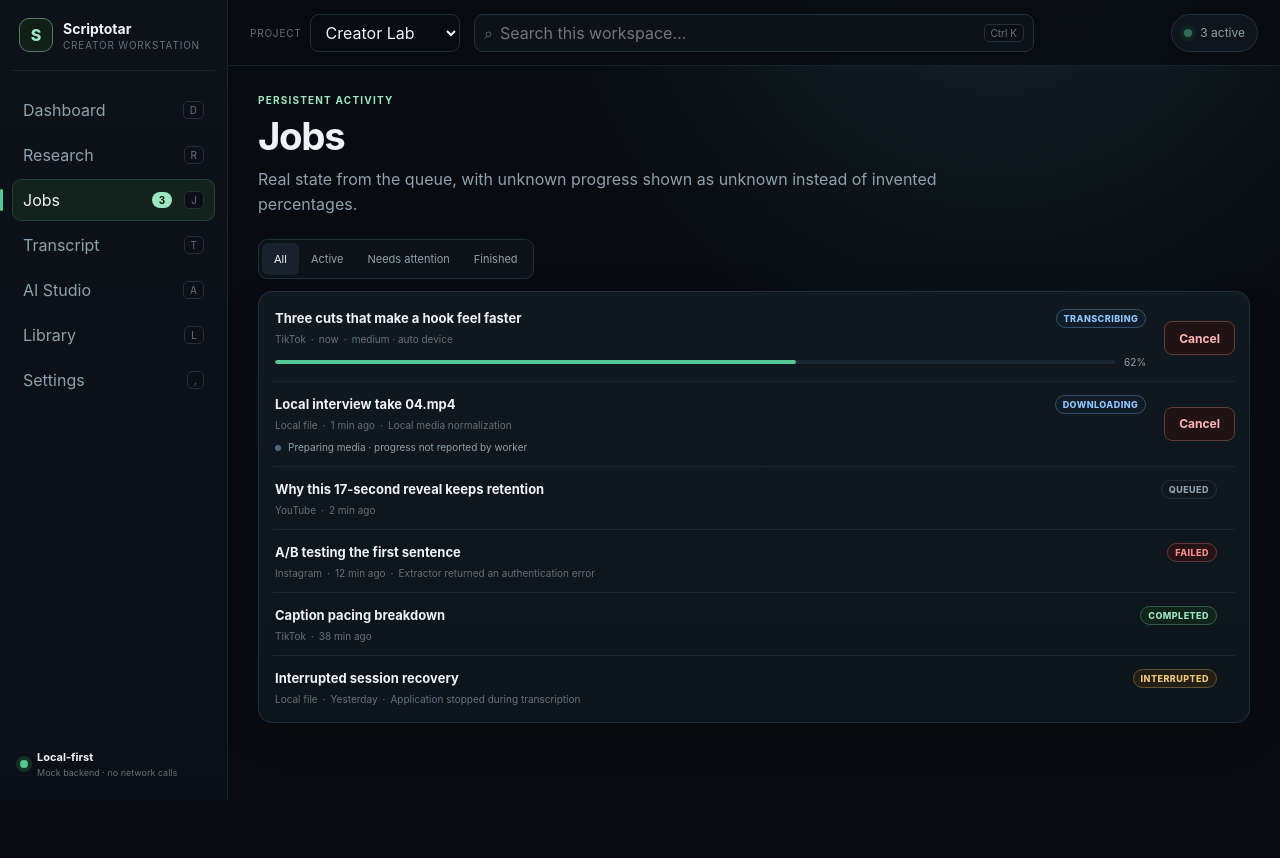
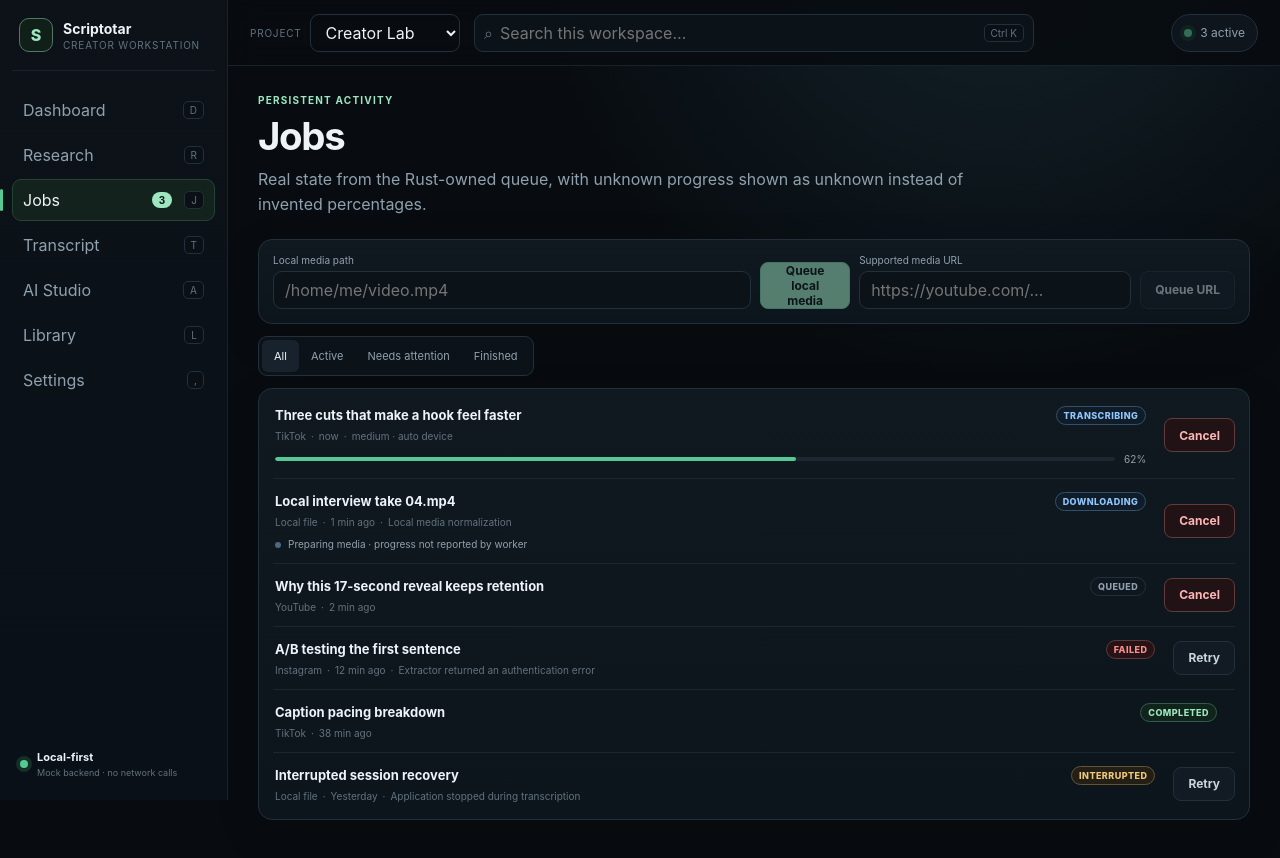
Before and after one commit to MousaXD/scriptotar, a Svelte app in the folder apps/desktop-ui/: page / in a window 1280 px wide. Both pictures are taken after a click on the button "Open jobs". Shown: the top 858 px of the page. Before the commit the page ends 800 px from the top, so only its background shows below. Built offline with nearby package versions, Linux system fonts and the light colour scheme.

Commit message:
feat(integration): connect Svelte UI to Tauri API

```diff
--- a/apps/desktop-ui/src/App.svelte
+++ b/apps/desktop-ui/src/App.svelte
@@ -23,18 +23,41 @@
   $: activeProject = data?.projects.find((project) => project.id === data?.activeProjectId) || data?.projects[0];
   $: activeJobs = data?.jobs.filter((job) => activeStates.has(job.state)).length || 0;
 
-  async function load() {
-    loading = true;
+  async function load(showLoading = true) {
+    if (showLoading) loading = true;
     error = '';
     try { data = await api.bootstrap(); }
     catch (cause) { error = cause instanceof Error ? cause.message : 'Unable to load the desktop workspace.'; }
-    finally { loading = false; }
+    finally { if (showLoading) loading = false; }
   }
 
+  async function refresh() { await load(false); }
+
   async function selectProject(id: string) {
+    await api.selectProject(id);
+    await refresh();
+  }
+
+  async function enqueueLocal(path: string) {
     if (!data) return;
-    await api.selectProject(id);
-    data = { ...data, activeProjectId: id };
+    await api.enqueueLocalMedia(data.activeProjectId, path);
+    await refresh();
+  }
+
+  async function enqueueUrl(url: string) {
+    if (!data) return;
+    await api.enqueueUrl(data.activeProjectId, url);
+    await refresh();
+  }
+
+  async function cancelJob(id: string) {
+    await api.cancelJob(id);
+    await refresh();
+  }
+
+  async function retryJob(id: string) {
+    await api.retryJob(id);
+    await refresh();
   }
 
   function keyNav(event: KeyboardEvent) {
@@ -45,22 +68,28 @@
     if (shortcuts[event.key.toLowerCase()]) activeView = shortcuts[event.key.toLowerCase()];
   }
 
-  onMount(load);
+  onMount(() => {
+    void load();
+    const poll = window.setInterval(() => {
+      if (data?.jobs.some((job) => activeStates.has(job.state))) void refresh();
+    }, 750);
+    return () => window.clearInterval(poll);
+  });
 </script>
 <svelte:window on:keydown={keyNav} />
 
 {#if loading}
   <div class="boot-screen" aria-busy="true"><div class="boot-mark">S</div><div><strong>Opening Scriptotar</strong><span>Loading your local workspace…</span></div></div>
 {:else if error}
-  <div class="boot-screen error-boot"><ErrorState title="Could not open Scriptotar" message={error} onRetry={load} /></div>
+  <div class="boot-screen error-boot"><ErrorState title="Could not open Scriptotar" message={error} onRetry={() => load()} /></div>
 {:else if data && activeProject}
   <AppShell {activeView} activeProjectId={data.activeProjectId} projects={data.projects} {activeJobs} bind:globalSearch onNavigate={(view) => activeView = view} onProjectChange={selectProject}>
     {#if activeView === 'dashboard'}
       <DashboardView project={activeProject} creators={data.creators} jobs={data.jobs} transcripts={data.transcripts} aiRuns={data.aiRuns} onNavigate={(view) => activeView = view} />
     {:else if activeView === 'research'}
-      <ResearchView items={data.research} onQueue={(ids) => api.queueResearch(ids)} onScan={(profileUrl, limit) => api.scanCreator({ profileUrl, limit })} />
+      <ResearchView items={data.research} onQueue={async (ids) => { await api.queueResearch(ids); await refresh(); }} onScan={async (profileUrl, limit) => { await api.scanCreator({ profileUrl, limit }); await refresh(); }} />
     {:else if activeView === 'jobs'}
-      <JobsView jobs={data.jobs} onCancel={(jobId) => api.cancelJob(jobId)} />
+      <JobsView jobs={data.jobs} onCancel={cancelJob} onRetry={retryJob} onEnqueueLocal={enqueueLocal} onEnqueueUrl={enqueueUrl} />
     {:else if activeView === 'transcript'}
       <TranscriptView transcripts={data.transcripts} />
     {:else if activeView === 'ai'}
--- a/apps/desktop-ui/src/api/client.ts
+++ b/apps/desktop-ui/src/api/client.ts
@@ -23,6 +23,10 @@ export interface AiPromptInput {
 export interface ScriptotarApi {
   bootstrap(): Promise<BootstrapData>;
   selectProject(projectId: string): Promise<void>;
+  createProject(name: string): Promise<void>;
+  enqueueLocalMedia(projectId: string, path: string): Promise<void>;
+  enqueueUrl(projectId: string, url: string): Promise<void>;
+  retryJob(jobId: string): Promise<void>;
   scanCreator(query: ResearchQuery): Promise<void>;
   queueResearch(ids: string[]): Promise<void>;
   cancelJob(jobId: string): Promise<void>;
--- a/apps/desktop-ui/src/api/mockClient.ts
+++ b/apps/desktop-ui/src/api/mockClient.ts
@@ -63,6 +63,10 @@ export function createMockClient(overrides?: Partial<ScriptotarApi>): Scriptotar
   const client: ScriptotarApi = {
     async bootstrap() { return { ...structuredClone(mockBootstrap), activeProjectId: active }; },
     async selectProject(projectId: string) { active = projectId; },
+    async createProject(_name: string) {},
+    async enqueueLocalMedia(_projectId: string, _path: string) {},
+    async enqueueUrl(_projectId: string, _url: string) {},
+    async retryJob(_jobId: string) {},
     async scanCreator(_query: ResearchQuery) {},
     async queueResearch(_ids: string[]) {},
     async cancelJob(_jobId: string) {},
--- a/apps/desktop-ui/src/api/tauriClient.ts
+++ b/apps/desktop-ui/src/api/tauriClient.ts
@@ -7,6 +7,10 @@ export function createTauriClient(invoke: TauriInvoke): ScriptotarApi {
   return {
     bootstrap: () => invoke<BootstrapData>('bootstrap_app'),
     selectProject: (projectId) => invoke<void>('select_project', { projectId }),
+    createProject: (name) => invoke<void>('create_project', { name }),
+    enqueueLocalMedia: (projectId, path) => invoke<void>('enqueue_local_media', { projectId, path }),
+    enqueueUrl: (projectId, url) => invoke<void>('enqueue_url', { projectId, url }),
+    retryJob: (jobId) => invoke<void>('retry_job', { jobId }),
     scanCreator: (query: ResearchQuery) => invoke<void>('scan_creator', { query }),
     queueResearch: (ids) => invoke<void>('queue_research', { ids }),
     cancelJob: (jobId) => invoke<void>('cancel_job', { jobId }),
--- a/apps/desktop-ui/src/main.ts
+++ b/apps/desktop-ui/src/main.ts
@@ -1,6 +1,18 @@
 import { mount } from 'svelte';
 import App from './App.svelte';
+import { createTauriClient, setApi } from './api';
 import './app.css';
+
+type GlobalTauri = {
+  core?: {
+    invoke?: <T>(command: string, args?: Record<string, unknown>) => Promise<T>;
+  };
+};
+
+const globalTauri = (window as Window & { __TAURI__?: GlobalTauri }).__TAURI__;
+if (globalTauri?.core?.invoke) {
+  setApi(createTauriClient(globalTauri.core.invoke));
+}
 
 mount(App, {
   target: document.getElementById('app')!
--- a/apps/desktop-ui/src/views/JobsView.svelte
+++ b/apps/desktop-ui/src/views/JobsView.svelte
@@ -3,17 +3,45 @@
   import JobRow from '../components/JobRow.svelte';
   export let jobs: Job[];
   export let onCancel: (jobId: string) => Promise<void> | void;
+  export let onRetry: (jobId: string) => Promise<void> | void;
+  export let onEnqueueLocal: (path: string) => Promise<void> | void;
+  export let onEnqueueUrl: (url: string) => Promise<void> | void;
   let filter: 'all' | 'active' | 'attention' | 'done' = 'all';
+  let localPath = '';
+  let sourceUrl = '';
+  let actionError = '';
+  let busy = false;
   const filters: { id: 'all' | 'active' | 'attention' | 'done'; label: string }[] = [
     { id: 'all', label: 'All' }, { id: 'active', label: 'Active' }, { id: 'attention', label: 'Needs attention' }, { id: 'done', label: 'Finished' }
   ];
   const active = new Set<JobState>(['queued','preparing','downloading','transcribing','processing']);
   $: visible = jobs.filter((job) => filter === 'all' || (filter === 'active' && active.has(job.state)) || (filter === 'attention' && ['failed','interrupted'].includes(job.state)) || (filter === 'done' && ['completed','cancelled'].includes(job.state)));
+
+  async function run(action: () => Promise<void> | void) {
+    busy = true;
+    actionError = '';
+    try { await action(); }
+    catch (error) { actionError = error instanceof Error ? error.message : String(error); }
+    finally { busy = false; }
+  }
 </script>
-<section class="view-head"><div><span class="eyebrow">Persistent activity</span><h1>Jobs</h1><p>Real state from the queue, with unknown progress shown as unknown instead of invented percentages.</p></div></section>
+<section class="view-head"><div><span class="eyebrow">Persistent activity</span><h1>Jobs</h1><p>Real state from the Rust-owned queue, with unknown progress shown as unknown instead of invented percentages.</p></div></section>
+<section class="research-capture panel" aria-label="Add transcription job">
+  <label><span>Local media path</span><input aria-label="Local media path" bind:value={localPath} placeholder="/home/me/video.mp4" /></label>
+  <button class="button primary" disabled={busy || !localPath.trim()} on:click={() => run(async () => { await onEnqueueLocal(localPath.trim()); localPath = ''; })}>Queue local media</button>
+  <label><span>Supported media URL</span><input aria-label="Media URL" bind:value={sourceUrl} placeholder="https://youtube.com/…" /></label>
+  <button class="button secondary" disabled={busy || !sourceUrl.trim()} on:click={() => run(async () => { await onEnqueueUrl(sourceUrl.trim()); sourceUrl = ''; })}>Queue URL</button>
+</section>
+{#if actionError}<p class="status-copy" role="alert">{actionError}</p>{/if}
 <div class="segmented" role="group" aria-label="Job filters">
   {#each filters as item}<button class:active={filter === item.id} on:click={() => filter = item.id}>{item.label}</button>{/each}
 </div>
 <section class="panel jobs-panel">
-  {#each visible as job}<div class="job-with-actions"><JobRow {job} />{#if ['preparing','downloading','transcribing','processing'].includes(job.state)}<button class="button danger subtle" on:click={() => onCancel(job.id)}>Cancel</button>{/if}</div>{/each}
+  {#each visible as job}
+    <div class="job-with-actions">
+      <JobRow {job} />
+      {#if active.has(job.state)}<button class="button danger subtle" on:click={() => run(() => onCancel(job.id))}>Cancel</button>{/if}
+      {#if ['failed','interrupted','cancelled'].includes(job.state)}<button class="button secondary subtle" on:click={() => run(() => onRetry(job.id))}>Retry</button>{/if}
+    </div>
+  {/each}
 </section>
```
Also changed, not shown: apps/desktop-ui/src/views/ResearchView.svelte (+12 -2 lines), 1 other file (tests, documents, lock files or other folders).
